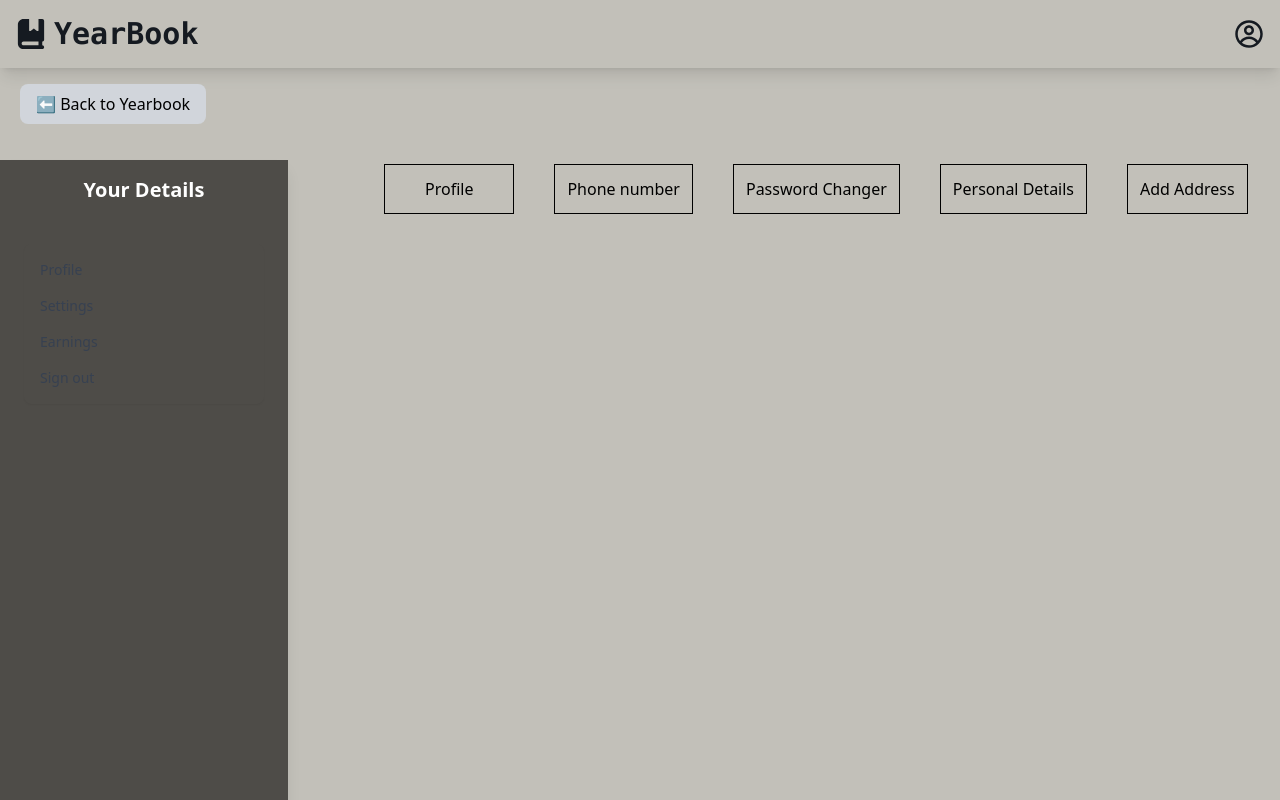
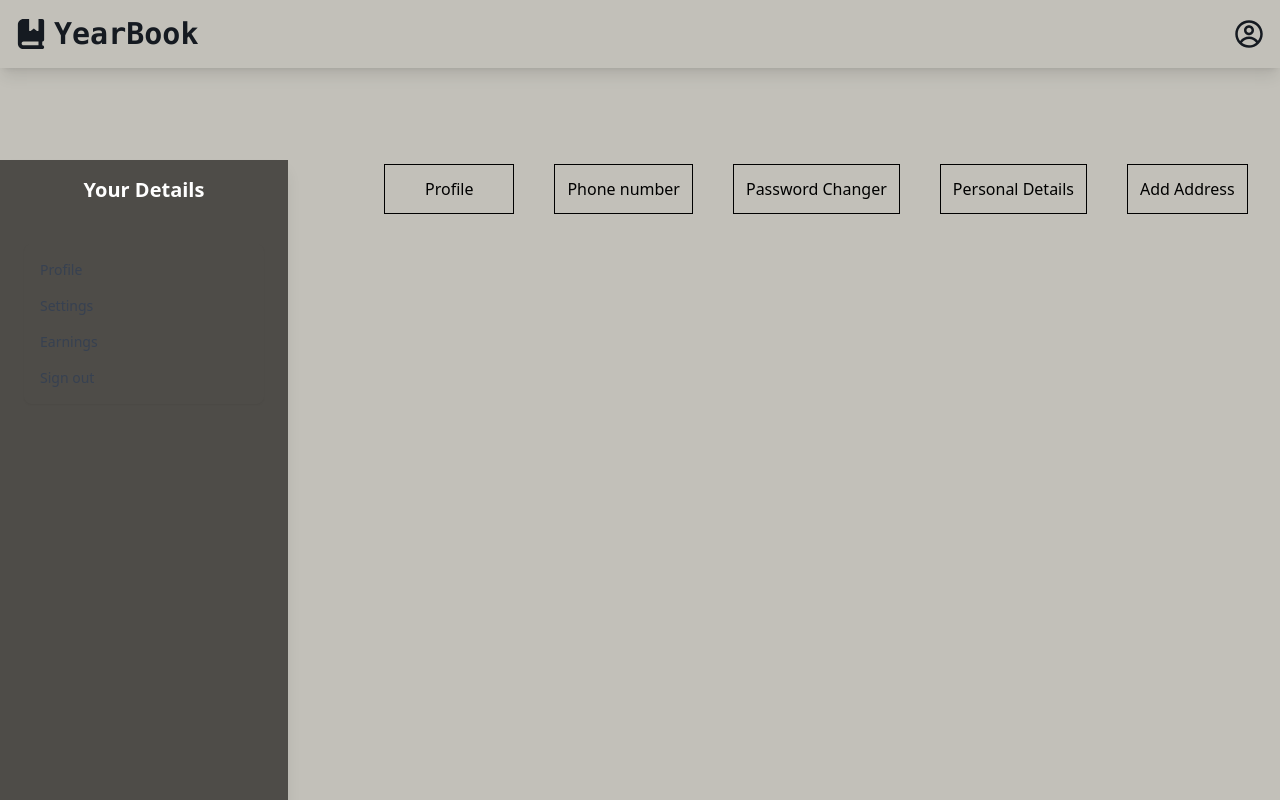
Before and after one commit to Hardelzs/year-book, a React (Vite) app: page /Profile in a window 1280 px wide. Built offline with nearby package versions, Linux system fonts and the light colour scheme.

Commit message:
REstructuring some link in Profile file

```diff
--- a/src/Components/Profile.jsx
+++ b/src/Components/Profile.jsx
@@ -1,11 +1,11 @@
 // import { IoSearchSharp } from "react-icons/io5";
 import { FaBookBookmark } from "react-icons/fa6";
 import { CgProfile } from "react-icons/cg";
-import { useNavigate } from "react-router-dom";
+// import { useNavigate } from "react-router-dom";
 import { useState } from "react";
 
 const Profile = () => {
-  const navigate = useNavigate();
+  // const navigate = useNavigate();
   const [activeSection, setActiveSection] = useState(null);
 
   return (
@@ -25,12 +25,12 @@ const Profile = () => {
       </div>
 
       {/* NavBar  */}
-      <button
+      {/* <button
         onClick={() => navigate("/")}
         className="absolute top-5 left-5 mt-16 bg-gray-300 px-4 py-2 rounded-lg hover:bg-gray-400"
       >
         ⬅ Back to Yearbook
-      </button>
+      </button> */}
       <div className="flex gap-20">
         <div className="fixed top-40 left-0 h-full w-72  bg-[#4e4c48] text-white shadow-lg z-50 transition-all duration-75">
           {/* Sidebar Content */}
```
